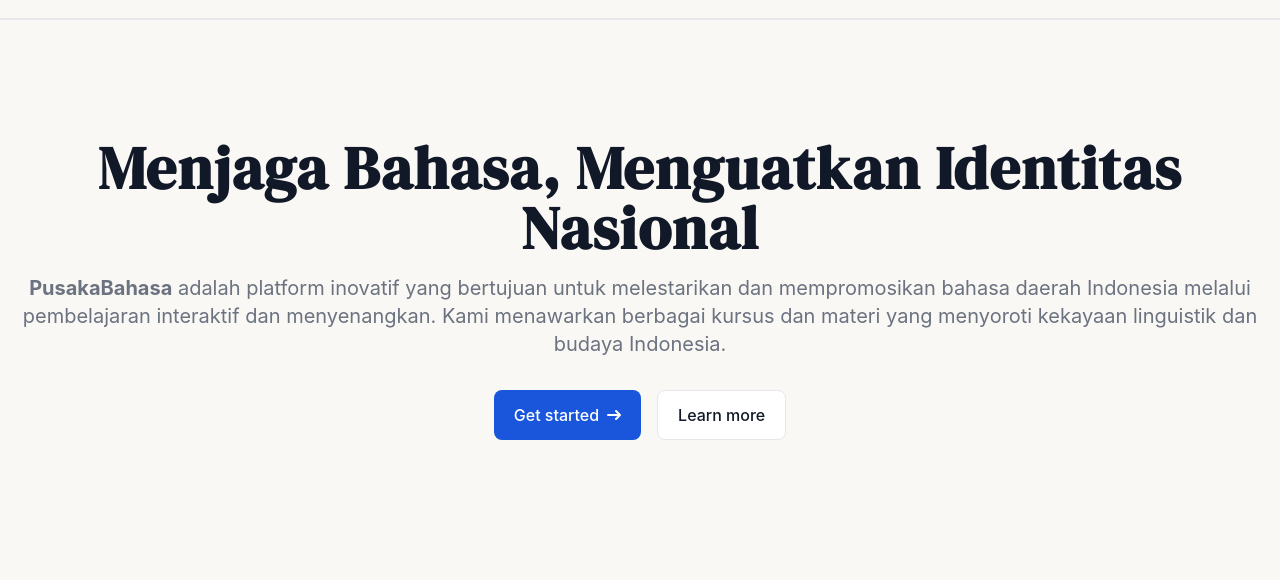
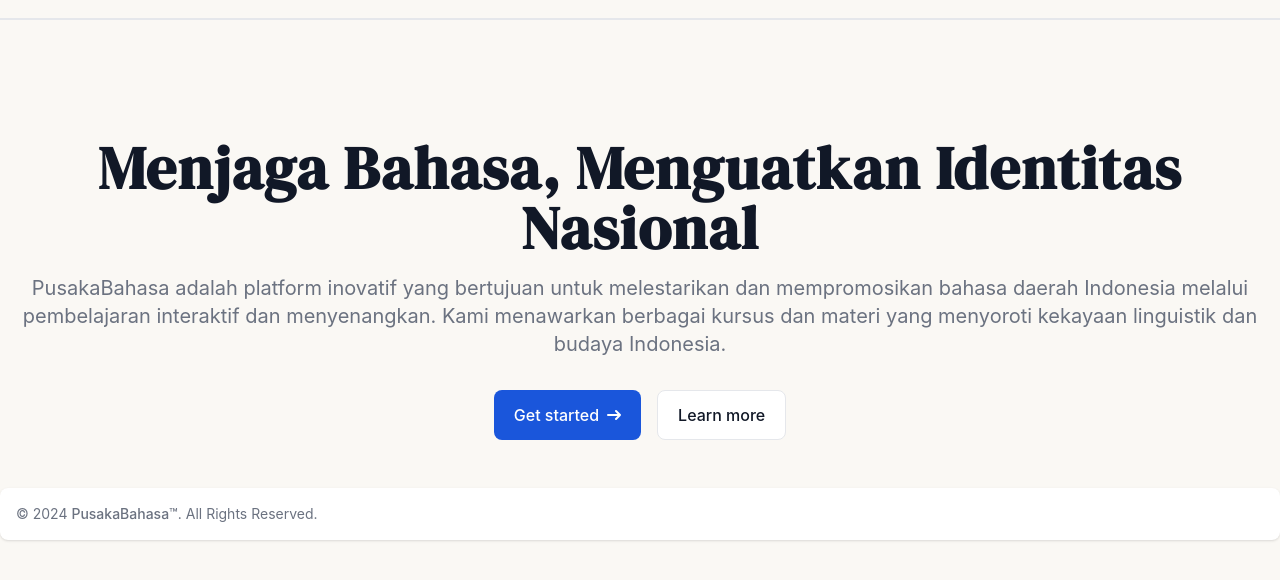
Before and after one commit to Pusaka-Bahasa/pusaka-bahasa, an Astro site: page / in a window 1280 px wide. Shown: the part 94-674 px from the top of the page. Built offline with nearby package versions, Linux system fonts and the light colour scheme; Astro itself is replaced by a stand-in of ours.

Commit message:
feat: new footer

```diff
--- /dev/null
+++ b/src/components/Footer.astro
@@ -0,0 +1,6 @@
+<footer class="bg-white rounded-lg shadow m-4 dark:bg-gray-80 mx-auto max-w-screen-xl">
+    <div class="w-full mx-auto max-w-screen-xl p-4 md:flex md:items-center md:justify-between">
+      <span class="text-sm text-gray-500 sm:text-center dark:text-gray-400">© 2024 <span class="font-medium">PusakaBahasa™</span>. All Rights Reserved.
+      </span>
+    </div>
+</footer>
--- a/src/layouts/Layout.astro
+++ b/src/layouts/Layout.astro
@@ -5,6 +5,7 @@
 import "../asset/styles/global.css";
 import "../asset/js/global.js";
 import Navbar from "../components/Navbar.astro"
+import Footer from "../components/Footer.astro";
 
 const { title } = Astro.props;
 ---
@@ -27,6 +28,7 @@
 		<main>
 			<slot />
 		</main>
+		<Footer />
 		<script src="https://cdn.jsdelivr.net/npm/flowbite@2.5.1/dist/flowbite.min.js"></script>
 	</body>
 </html>
--- a/src/pages/index.astro
+++ b/src/pages/index.astro
@@ -9,7 +9,7 @@
                 Menjaga Bahasa, Menguatkan Identitas Nasional
             </h1>
                 <p class="mb-8 text-lg font-normal text-gray-500 lg:text-xl dark:text-gray-400">
-                    <span class="font-bold">PusakaBahasa</span> adalah platform inovatif yang bertujuan untuk melestarikan dan mempromosikan bahasa daerah Indonesia melalui pembelajaran interaktif dan menyenangkan. Kami menawarkan berbagai kursus dan materi yang menyoroti kekayaan linguistik dan budaya Indonesia.
+                    <span class="font-bo">PusakaBahasa</span> adalah platform inovatif yang bertujuan untuk melestarikan dan mempromosikan bahasa daerah Indonesia melalui pembelajaran interaktif dan menyenangkan. Kami menawarkan berbagai kursus dan materi yang menyoroti kekayaan linguistik dan budaya Indonesia.
                 </p>
             <div class="lg:flex lg:flex-col grid grid-cols-2 gap-4 justify-center">
                 <a href="#" class="flex justify-center items-center py-3 px-5 text-base font-medium text-center text-white rounded-lg bg-blue-700 hover:bg-blue-800 focus:ring-4 focus:ring-blue-300 dark:focus:ring-blue-900">
```
